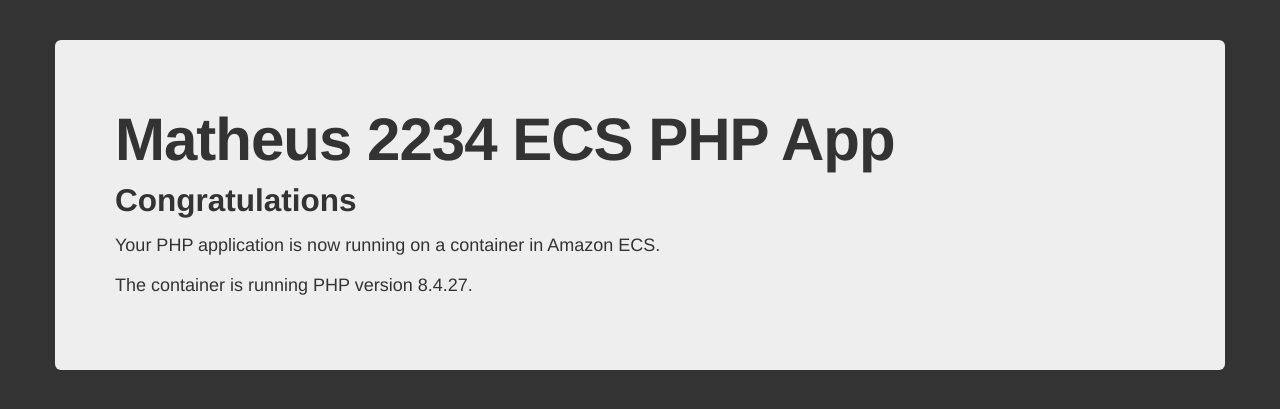
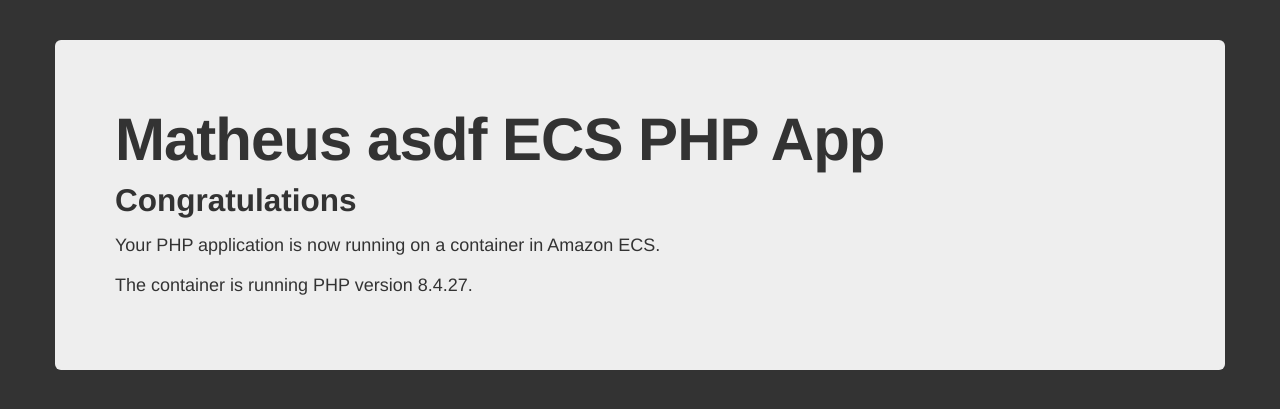
Before and after one commit to aws-samples/ecs-demo-php-simple-app, a PHP site: page / in a window 1280 px wide. Shown: the top 409 px of the page. Run offline with PHP 8.4, Linux system fonts and the light colour scheme.

Commit message:
caasdfhange

```diff
--- a/src/index.php
+++ b/src/index.php
@@ -15,7 +15,7 @@
     <body>
         <div class="container">
             <div class="hero-unit">
-                <h1>Matheus 2234 ECS PHP App</h1>
+                <h1>Matheus asdf ECS PHP App</h1>
                 <h2>Congratulations</h2>
                 <p>Your PHP application is now running on a container in Amazon ECS.</p>
                 <p>The container is running PHP version <?php echo phpversion(); ?>.</p>
```
